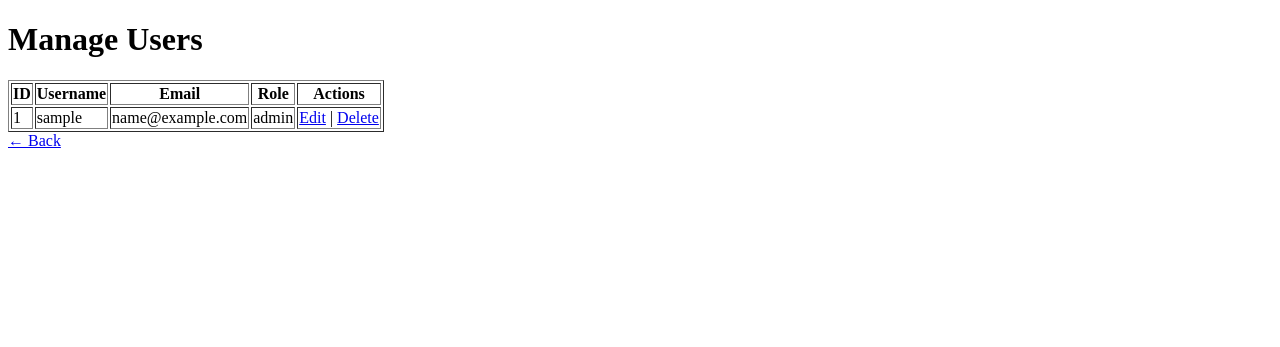
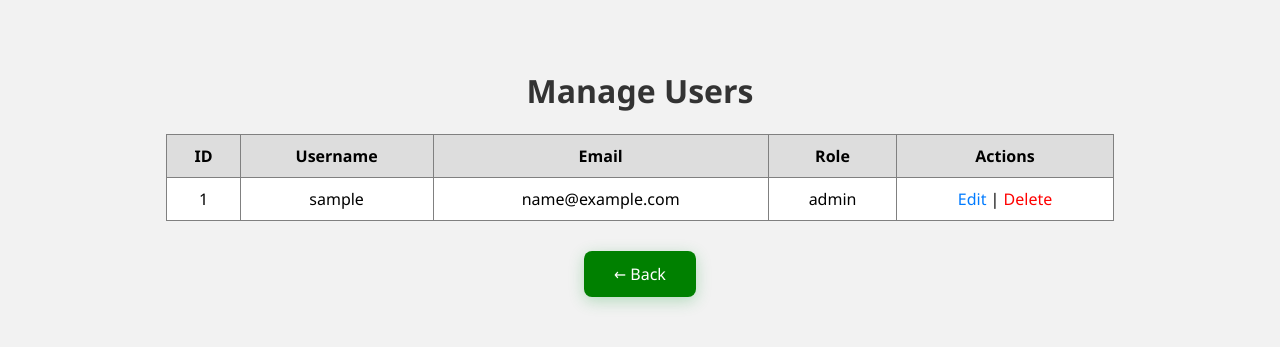
Before and after one commit to EliahHooks/personalized-meal-planner, a PHP site: page /admin/manageUsers.php in a window 1280 px wide. Shown: the top 347 px of the page. Run offline with PHP 8.4, Linux system fonts and the light colour scheme; the visitor is signed in with stand-in values (Sample User, id 1).

Commit message:
Added inline CSS to manageUsers.php for improved layout.

```diff
--- a/admin/manageUsers.php
+++ b/admin/manageUsers.php
@@ -14,23 +14,39 @@ $users = $_db->select("SELECT * FROM Users");
 <head>
     <title>Manage Users</title>
 </head>
-<body>
-<h1>Manage Users</h1>
-<table border="1">
-    <tr><th>ID</th><th>Username</th><th>Email</th><th>Role</th><th>Actions</th></tr>
+<body style="font-family: 'Segoe UI', Tahoma, Geneva, Verdana, sans-serif; background-color: #f2f2f2; padding: 40px;">
+    <h1 style="text-align: center; color: #333;">Manage Users</h1>
+
+    <table border="1" cellpadding="10" cellspacing="0" style="margin: auto; background: #fff; border-collapse: collapse; width: 80%;">
+        <tr style="background-color: #ddd;">
+            <th>ID</th>
+            <th>Username</th>
+            <th>Email</th>
+            <th>Role</th>
+            <th>Actions</th>
+        </tr>
         <?php foreach ($users as $user): ?>
-        <tr>
+            <tr style="text-align: center;">
                 <td><?= $user['userID'] ?></td>
                 <td><?= htmlspecialchars($user['userName']) ?></td>
                 <td><?= htmlspecialchars($user['email']) ?></td>
                 <td><?= $user['role'] ?></td>
                 <td>
-                <a href="editUser.php?id=<?= $user['userID'] ?>">Edit</a> |
-                <a href="deleteUser.php?id=<?= $user['userID'] ?>" onclick="return confirm('Are you sure?')">Delete</a>
+                    <a href="editUser.php?id=<?= $user['userID'] ?>" style="color: #007bff; text-decoration: none;">Edit</a> |
+                    <a href="deleteUser.php?id=<?= $user['userID'] ?>" style="color: red; text-decoration: none;" onclick="return confirm('Are you sure?')">Delete</a>
                 </td>
             </tr>
         <?php endforeach; ?>
     </table>
-<a href="dashboard.php">← Back</a>
+
+    <div style="text-align: center; margin-top: 30px;">
+        <a href="dashboard.php"
+           style="display: inline-block; background: green; color: white; padding: 12px 30px; border-radius: 8px; font-size: 1rem; font-weight: 500; text-decoration: none; box-shadow: 0 4px 15px rgba(40, 167, 69, 0.3); transition: all 0.3s ease;"
+           onmouseover="this.style.boxShadow='0 8px 25px rgba(40, 167, 69, 0.4)'; this.style.transform='translateY(-2px)'"
+           onmouseout="this.style.boxShadow='0 4px 15px rgba(40, 167, 69, 0.3)'; this.style.transform='translateY(0)'"
+        >
+            ← Back
+        </a>
+    </div>
 </body>
 </html>
```
Lines whose indentation alone changed are shown as unchanged.
